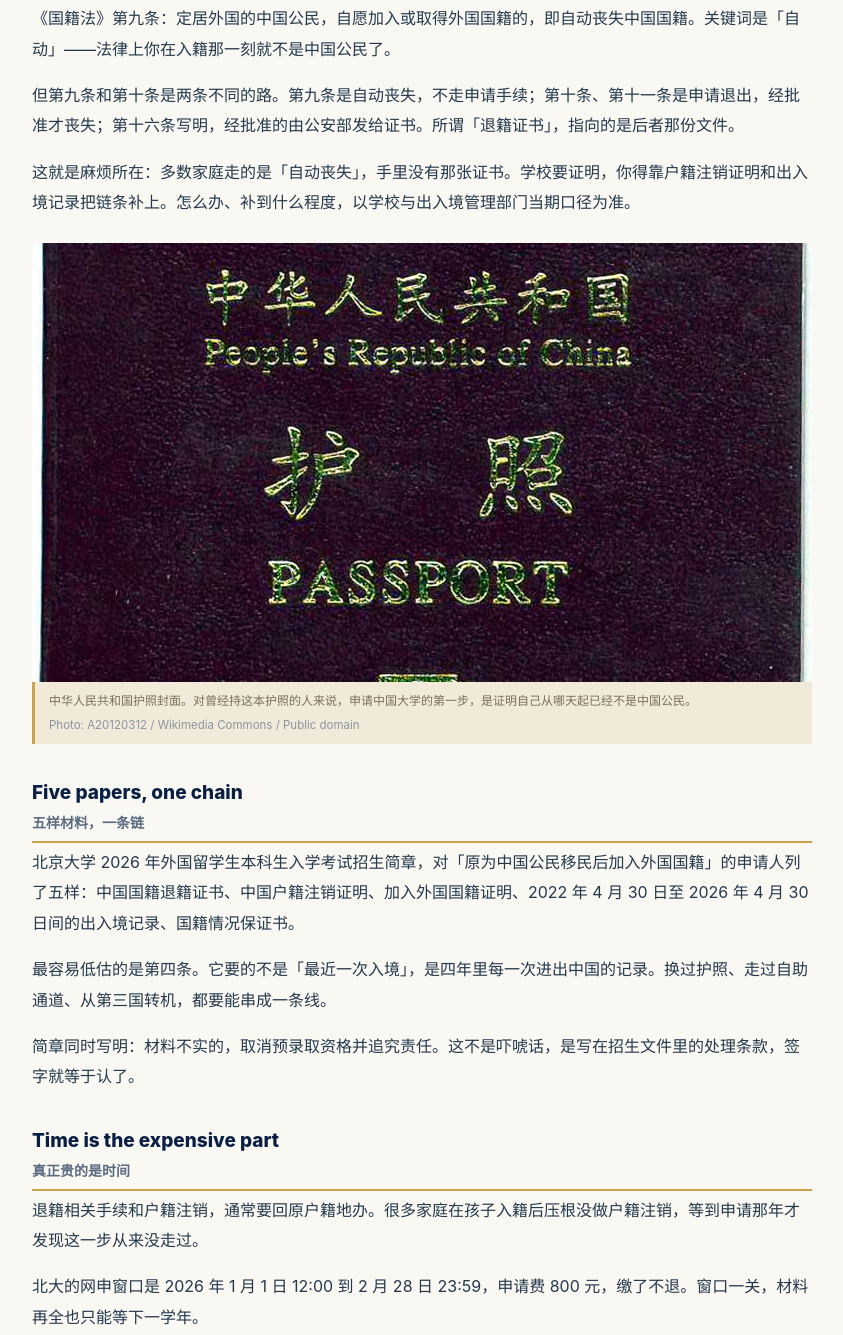
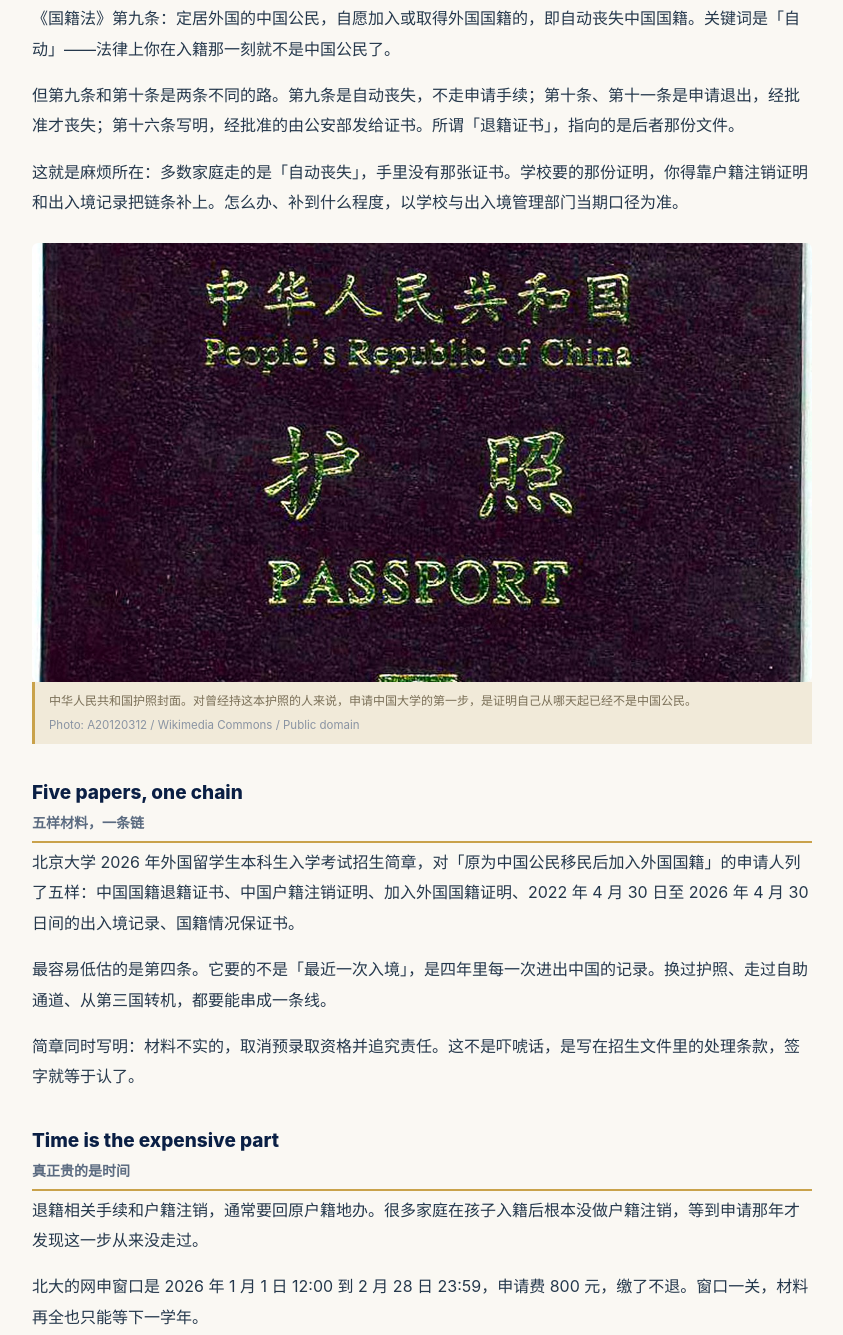
Before and after one commit to JasonNJ2001/study-china, a plain HTML site: page zh/former-national-papers-chinese.html in a window 1280 px wide. Shown: the part 1458-2793 px from the top of the page, without its empty margins (218-1061 px from the left). Drawn offline with Linux system fonts and the light colour scheme; files whose address does not match are found by name.

Commit message:
feat(news): 2026-11-15 former-national-papers

```diff
--- a/zh/former-national-papers-chinese.html
+++ b/zh/former-national-papers-chinese.html
@@ -95,7 +95,7 @@
   <p>42 号令第二条：国际学生是指根据《中华人民共和国国籍法》不具有中国国籍且在学校接受教育的外国学生。注意，判断依据是《国籍法》，不是护照封面。</p>
   <p>《国籍法》第九条：定居外国的中国公民，自愿加入或取得外国国籍的，即自动丧失中国国籍。关键词是「自动」——法律上你在入籍那一刻就不是中国公民了。</p>
   <p>但第九条和第十条是两条不同的路。第九条是自动丧失，不走申请手续；第十条、第十一条是申请退出，经批准才丧失；第十六条写明，经批准的由公安部发给证书。所谓「退籍证书」，指向的是后者那份文件。</p>
-  <p>这就是麻烦所在：多数家庭走的是「自动丧失」，手里没有那张证书。学校要证明，你得靠户籍注销证明和出入境记录把链条补上。怎么办、补到什么程度，以学校与出入境管理部门当期口径为准。</p>
+  <p>这就是麻烦所在：多数家庭走的是「自动丧失」，手里没有那张证书。学校要的那份证明，你得靠户籍注销证明和出入境记录把链条补上。怎么办、补到什么程度，以学校与出入境管理部门当期口径为准。</p>
   <figure class="inline-photo">
     <img src="zh/former-national-2.jpg" alt="中华人民共和国护照封面。对曾经持这本护照的人来说，申请中国大学的第一步，是证明自己从哪天起已经不是中国公民。">
     <figcaption>中华人民共和国护照封面。对曾经持这本护照的人来说，申请中国大学的第一步，是证明自己从哪天起已经不是中国公民。<span class="credit">Photo: A20120312 / Wikimedia Commons / Public domain</span></figcaption>
@@ -105,7 +105,7 @@
   <p>最容易低估的是第四条。它要的不是「最近一次入境」，是四年里每一次进出中国的记录。换过护照、走过自助通道、从第三国转机，都要能串成一条线。</p>
   <p>简章同时写明：材料不实的，取消预录取资格并追究责任。这不是吓唬话，是写在招生文件里的处理条款，签字就等于认了。</p>
   <h2>Time is the expensive part<span class="zh-h">真正贵的是时间</span></h2>
-  <p>退籍相关手续和户籍注销，通常要回原户籍地办。很多家庭在孩子入籍后压根没做户籍注销，等到申请那年才发现这一步从来没走过。</p>
+  <p>退籍相关手续和户籍注销，通常要回原户籍地办。很多家庭在孩子入籍后根本没做户籍注销，等到申请那年才发现这一步从来没走过。</p>
   <p>北大的网申窗口是 2026 年 1 月 1 日 12:00 到 2 月 28 日 23:59，申请费 800 元，缴了不退。窗口一关，材料再全也只能等下一学年。</p>
   <p>所以时间表必须倒排：提前 12 个月查链条，提前 6 个月办证明，提前 3 个月拉全出入境记录。这三步里任何一步卡住，都不是加急能解决的。</p>
   <h2>What to keep for life<span class="zh-h">哪几样东西要留一辈子</span></h2>
```
